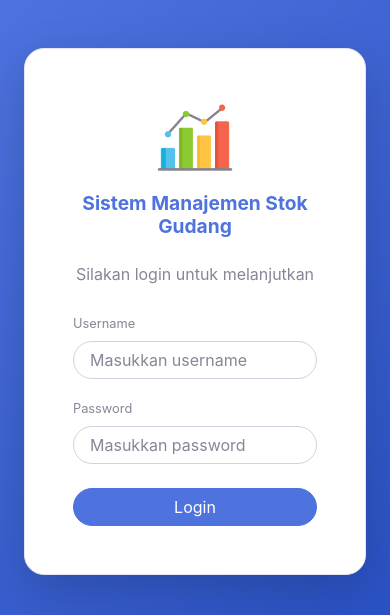
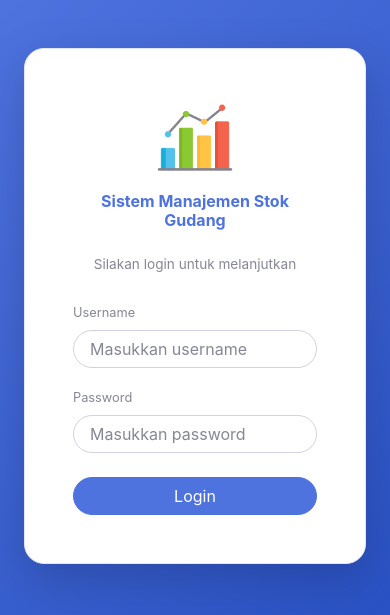
Before and after one commit to kantorujbitdev/gudang_system, a CodeIgniter app: page /gudang_system/auth/login in a window 390 px wide. Shown: the top 615 px of the page. Run offline with CodeIgniter, Linux system fonts and the light colour scheme.

Commit message:
Update login.php

```diff
--- a/application/views/auth/login.php
+++ b/application/views/auth/login.php
@@ -42,7 +42,11 @@
         /* Responsive font size untuk judul */
         @media (max-width: 576px) {
             .login-title {
-                font-size: 1.2rem;
+                font-size: 1.0rem;
+            }
+
+            .login-text {
+                font-size: 0.85rem
             }
         }
     </style>
@@ -62,7 +66,7 @@
                             <!-- Logo -->
                             <img src="<?php echo base_url('assets/images/logo.png'); ?>" alt="Logo" class="login-logo">
                             <h1 class="h4 login-title mb-4">Sistem Manajemen Stok Gudang</h1>
-                            <p class="text-muted mb-4">Silakan login untuk melanjutkan</p>
+                            <p class="login-text mb-4">Silakan login untuk melanjutkan</p>
                         </div>
 
                         <!-- Error Message -->
```
